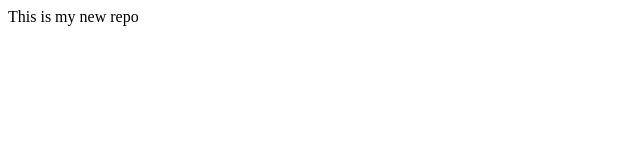
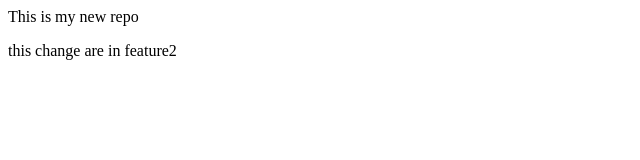
Before and after one commit to Ritesh09github/LocalRepoo, a plain HTML site: page index.html in a window 1280 px wide. Shown: the whole page, without its empty margins (0-640 px from the left). Drawn offline with Linux system fonts and the light colour scheme.

Commit message:
add feature2

```diff
--- a/index.html
+++ b/index.html
@@ -1 +1,2 @@
 <p>This is my new repo</p>
+<p>this change are in feature2</p>
```
